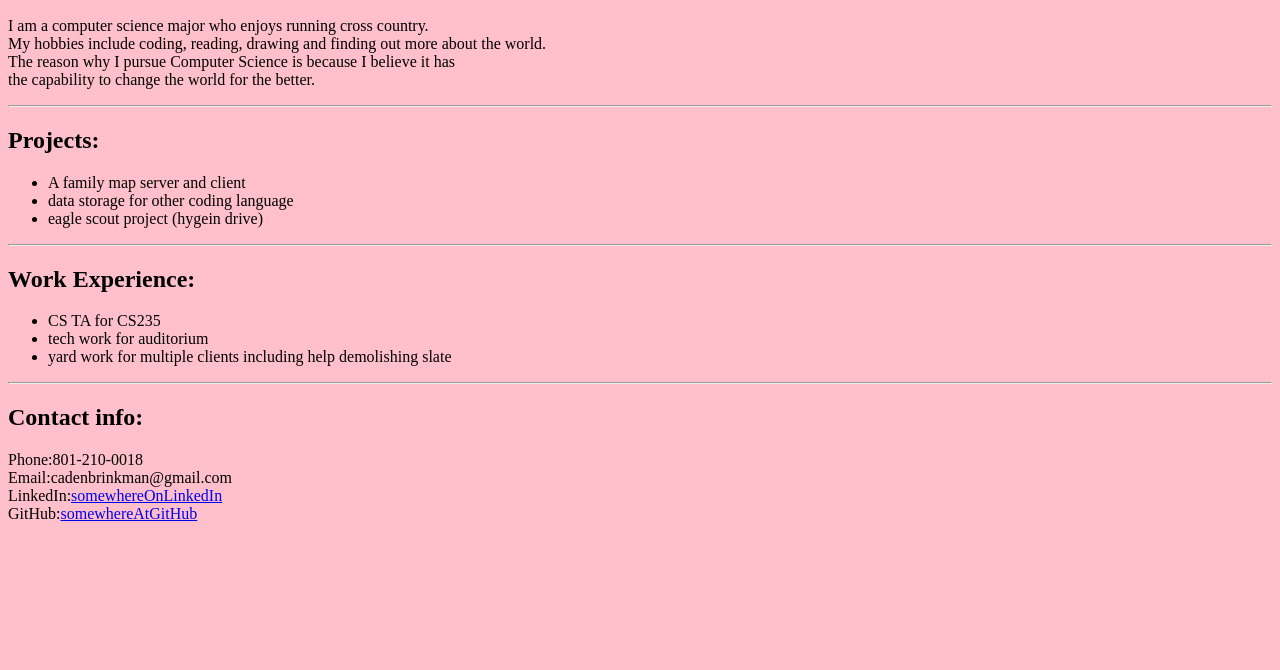
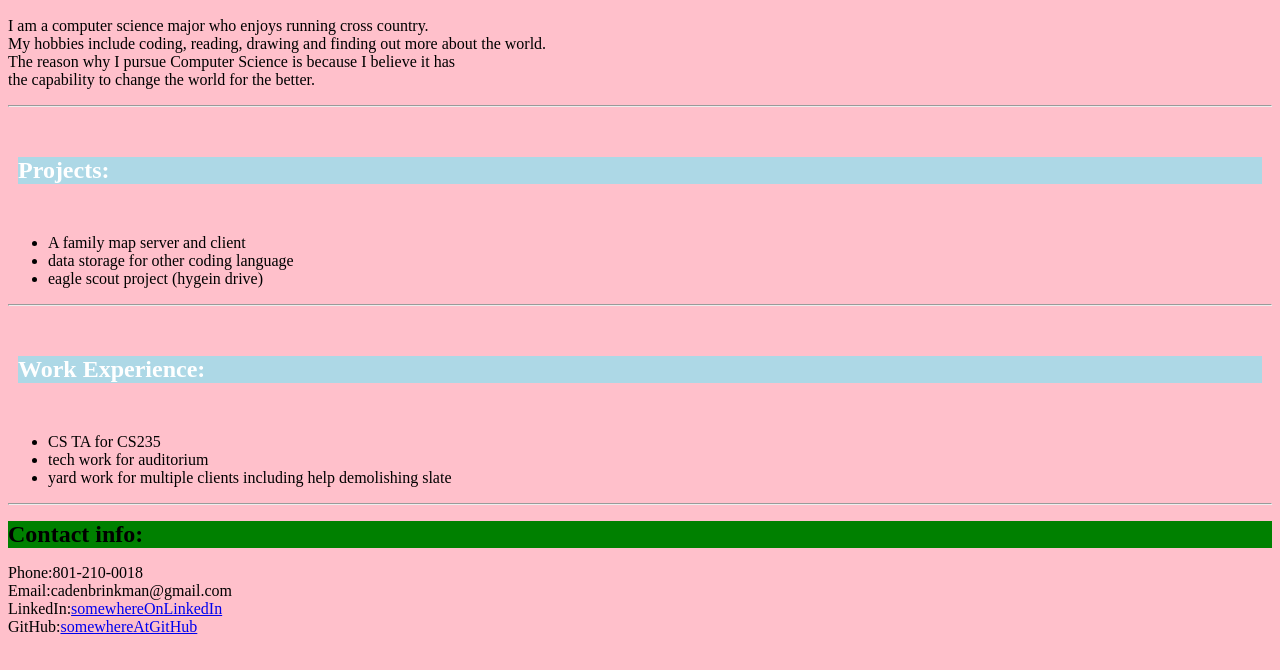
Before and after one commit to Caden77/portfolio, a plain HTML site: page index.html in a window 1280 px wide. Shown: the part 110-780 px from the top of the page. Drawn offline with Linux system fonts and the light colour scheme.

Commit message:
messing around

```diff
--- a/app.css
+++ b/app.css
@@ -5,6 +5,9 @@ body {
 h1 {
 	color: grey;
 	background-color: purple;
+}
+
+h2 {
 }
 
 .snowey {
@@ -15,4 +18,5 @@ h1 {
 
 #no-margin {
 	margin: 0px 0px 0px 0px;
+	background-color: green;
 }
--- a/index.html
+++ b/index.html
@@ -17,7 +17,7 @@
 	<hr/>
 	</p>
 
-	<h2>Projects:</h2>
+	<h2 class="snowey">Projects:</h2>
 	<p><ul>
 		<li>A family map server and client</li>
 		<li>data storage for other coding language</li>
@@ -26,7 +26,7 @@
 	<hr/>
 	</p>
 
-	<h2>Work Experience:</h2>
+	<h2 class="snowey">Work Experience:</h2>
 	<p><ul>
 		<li>CS TA for CS235</li>
 		<li>tech work for auditorium</li>
@@ -35,7 +35,7 @@
 	<hr/>
 	</p>
 
-	<h2>Contact info:</h2>
+	<h2 id="no-margin">Contact info:</h2>
 	<p>Phone:801-210-0018<br/>
 	Email:cadenbrinkman@gmail.com<br/>
 	LinkedIn:<a href="https://linkedin.com">somewhereOnLinkedIn</a><br/>
```
